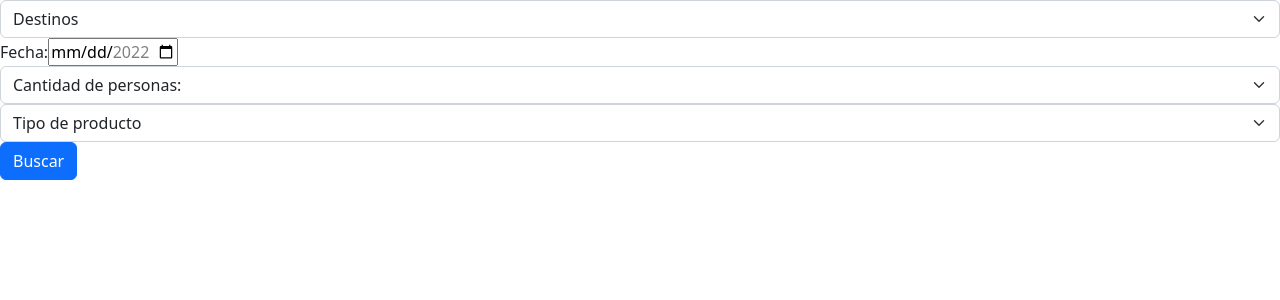
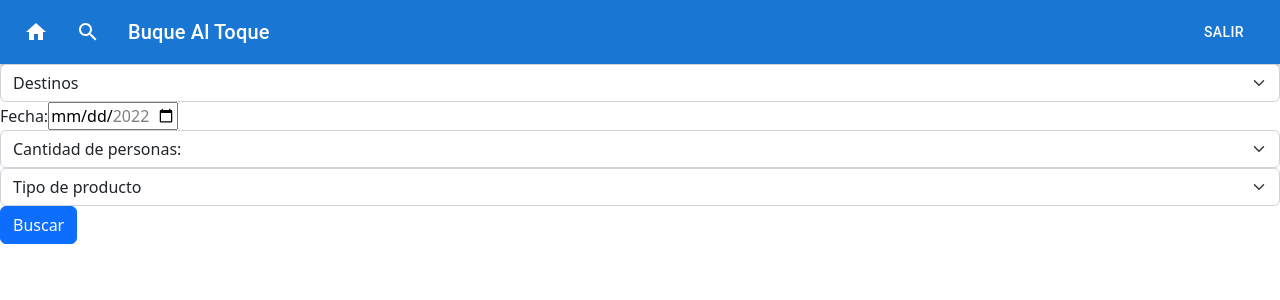
Before and after one commit to FedeNLencina/buuquealtoque, a React (Create React App) app: page /search in a window 1280 px wide. Shown: the top 300 px of the page. Built offline with nearby package versions, Linux system fonts and the light colour scheme.

Commit message:
Add navBar to searc

```diff
--- a/src/screen/search/Search.js
+++ b/src/screen/search/Search.js
@@ -1,5 +1,7 @@
 import React, { useEffect, useState } from "react";
 import { Link } from 'react-router-dom';
+import NavBar from "../../components/NavBar";
+
 
 function Search() {
   const [destino, setDestino] = useState(null);
@@ -52,6 +54,7 @@ function Search() {
 
   return (
     <div>
+      <NavBar/>
       <div>
         <select
           class="form-select"
```
